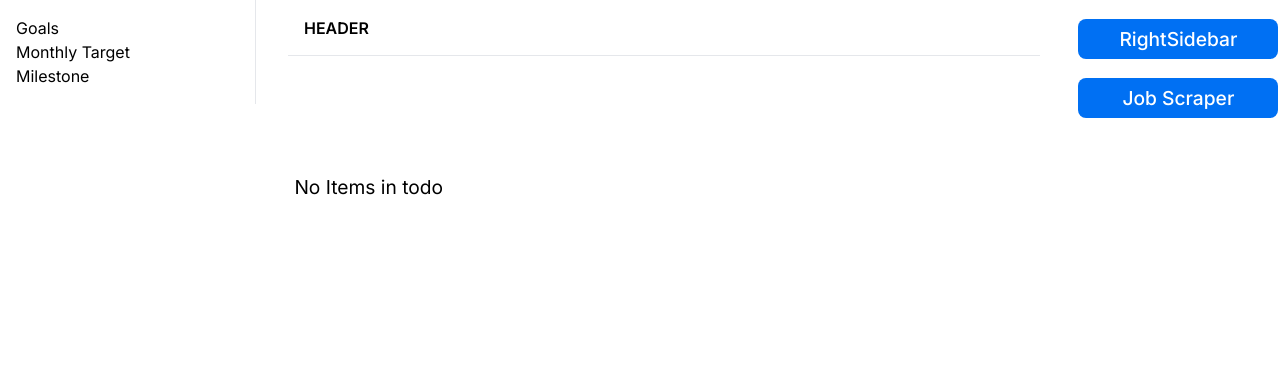
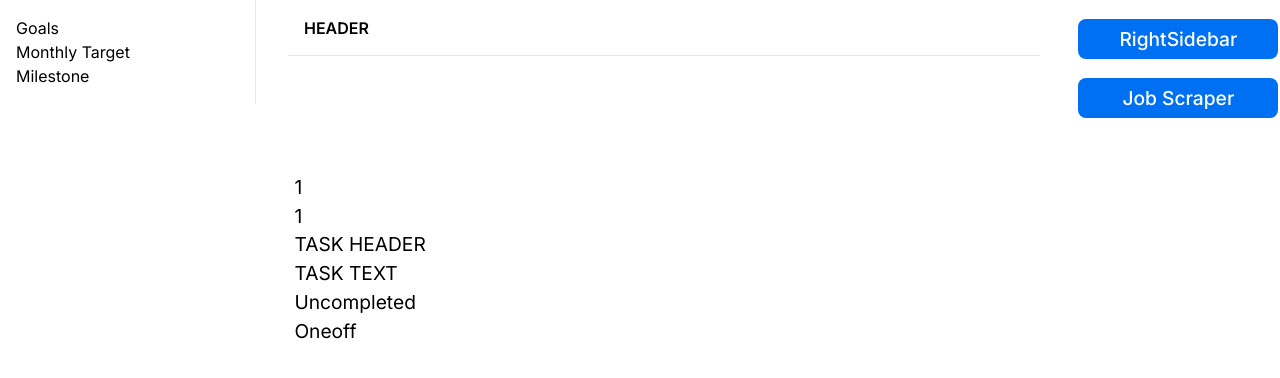
Before and after one commit to Jonathanko52/next-test, a Next.js app: page /todo in a window 1280 px wide. Shown: the top 378 px of the page. Built offline with nearby package versions, Linux system fonts and the light colour scheme; a web font is replaced by a local one.

Commit message:
successfully printing the todo list

```diff
--- a/app/context/StateContext.tsx
+++ b/app/context/StateContext.tsx
@@ -5,10 +5,19 @@ import { createContext, useContext, useState, ReactNode } from "react";
 const StateContext = createContext<any>(undefined);
 
 export function StateProvider({ children }: { children: ReactNode }) {
-  const [activeTab, setActiveTab] = useState("home");
-
+  const [toDoItemList, setToDoItemList] = useState([
+    {
+      id: 1,
+      priority: 1,
+      taskHeader: "TASK HEADER",
+      taskText: "TASK TEXT \n",
+      taskState: "Uncompleted",
+      subTasks: [],
+      taskrepeatability: "Oneoff",
+    },
+  ]);
   return (
-    <StateContext.Provider value={{ activeTab, setActiveTab }}>
+    <StateContext.Provider value={{ toDoItemList, setToDoItemList }}>
       {children}
     </StateContext.Provider>
   );
--- a/app/todo/page.tsx
+++ b/app/todo/page.tsx
@@ -6,7 +6,7 @@ import { useGlobalState } from "@/app/context/StateContext";
 
 export default function TodoMain() {
   const { toDoItemList, setToDoItemList } = useGlobalState();
-  console.log("TEST", toDoItemList);
+  console.log(toDoItemList);
   //todoitem structure:
   /*
   {
@@ -23,7 +23,6 @@ export default function TodoMain() {
       Weekly: [0,1,2,3,4,5,6]
   }
   */
-  const items = [];
 
   return (
     <div
@@ -34,8 +33,18 @@ export default function TodoMain() {
         margin: "1em",
         marginLeft: "2em",
       }}>
-      {items.length > 0 ? (
-        <div>Items Present in todo</div>
+      {toDoItemList.length > 0 ? (
+        toDoItemList.map((item) => (
+          <div>
+            <p>{item.id}</p>
+            <p>{item.priority}</p>
+            <p>{item.taskHeader}</p>
+            <p>{item.taskText}</p>
+            <p>{item.taskState}</p>
+            <p>{item.subTasks}</p>
+            <p>{item.taskrepeatability}</p>
+          </div>
+        ))
       ) : (
         <div>No Items in todo</div>
       )}
```
